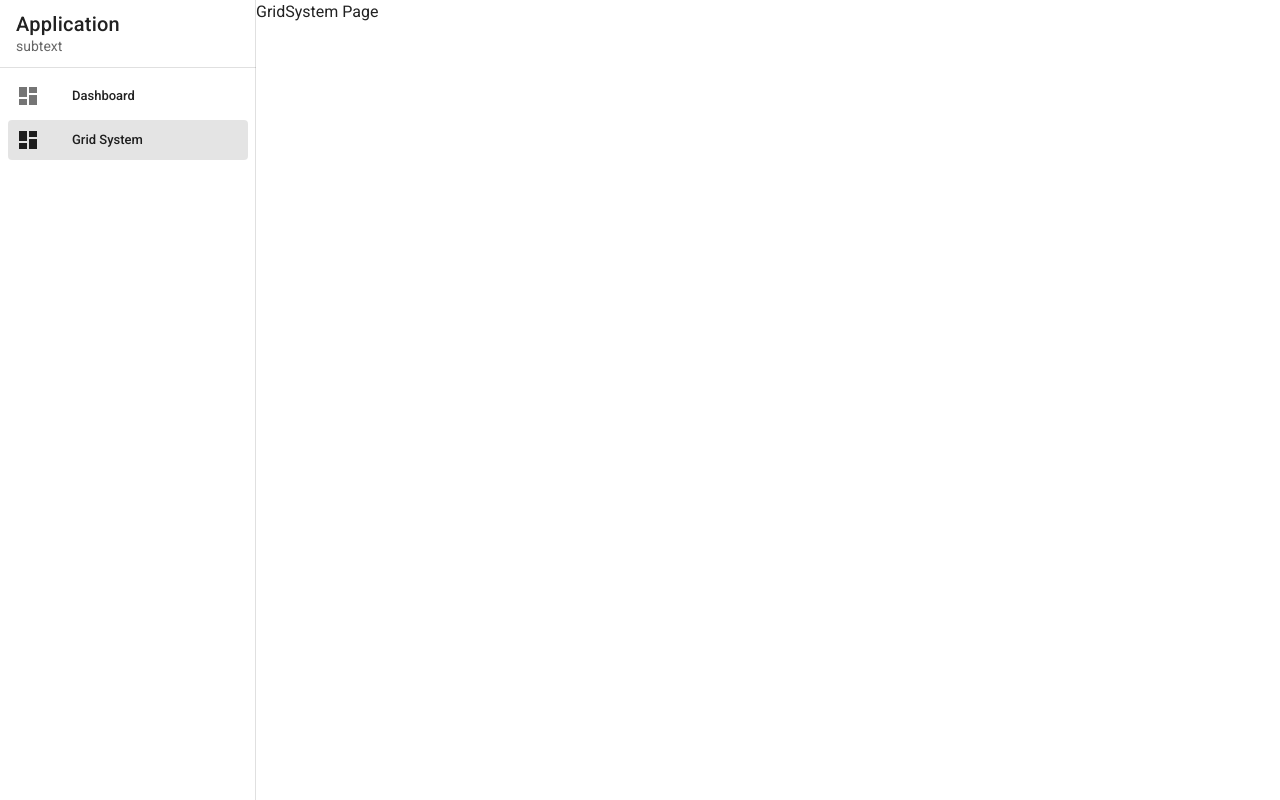
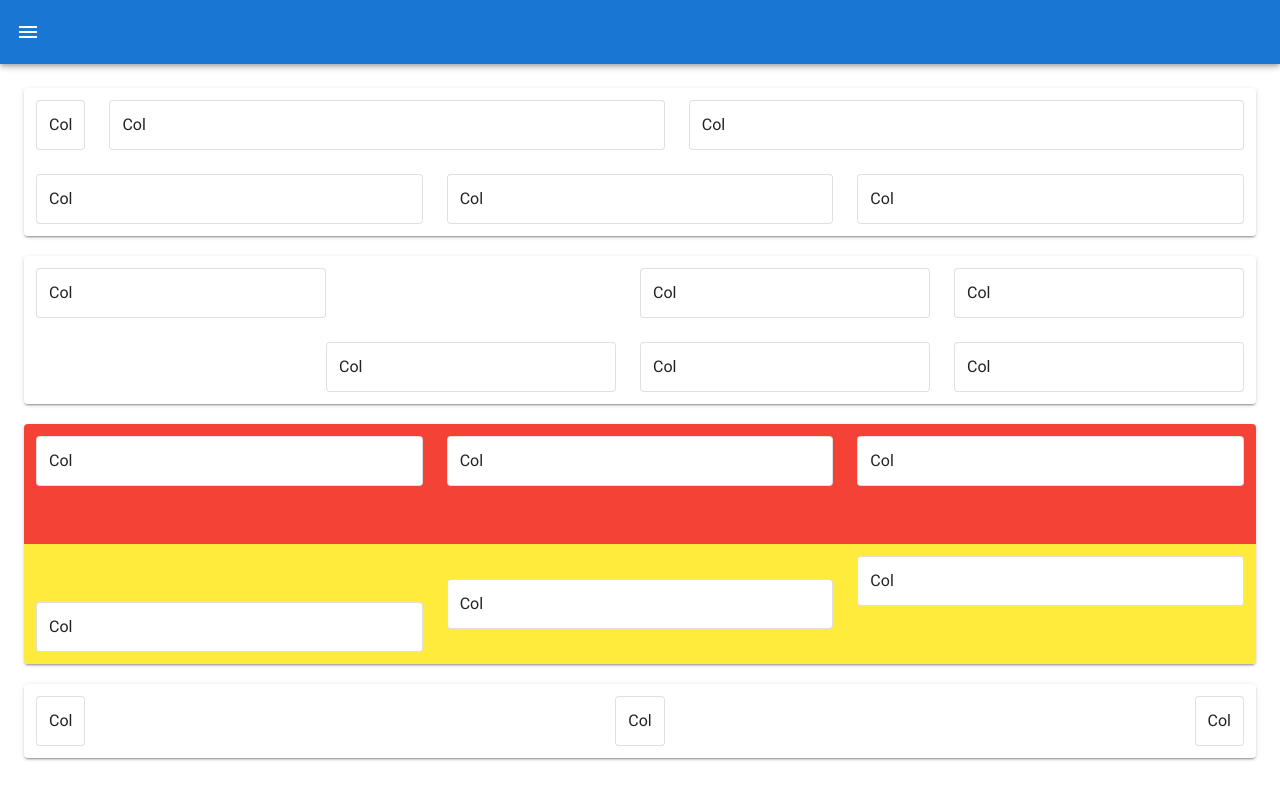
Before and after one commit to zeroam/vue_tutorial, a Vue app in the folder vuetify-admin-template/: page /grid-system in a window 1280 px wide. Built offline with nearby package versions, Linux system fonts and the light colour scheme.

Commit message:
vue-admin-template: Grid System

```diff
--- a/vuetify-admin-template/src/App.vue
+++ b/vuetify-admin-template/src/App.vue
@@ -1,6 +1,17 @@
 <template>
   <v-app>
-    <v-navigation-drawer app>
+    <v-app-bar
+      app
+      color="primary"
+      dark
+    >
+      <v-app-bar-nav-icon @click="drawer = !drawer" />
+      <v-spacer />
+    </v-app-bar>
+    <v-navigation-drawer
+      v-model="drawer"
+      app
+    >
       <v-list-item>
         <v-list-item-content>
           <v-list-item-title class="text-h6">
@@ -34,7 +45,9 @@
     </v-navigation-drawer>
 
     <v-main>
-      <router-view />
+      <v-container fluid>
+        <router-view />
+      </v-container>
     </v-main>
   </v-app>
 </template>
@@ -44,11 +57,13 @@ export default {
   name: "App",
 
   data: () => ({
+    drawer: false,
     items: [
       { title: "Dashboard", icon: "mdi-view-dashboard", to: "/" },
       { title: "Grid System", icon: "mdi-view-dashboard", to: "/grid-system" },
+      { title: "Grid List Page", icon: "mdi-view-dashboard", to: "/grid-list-page" }
     ],
-    right: null,
-  }),
+    right: null
+  })
 };
 </script>
--- a/vuetify-admin-template/src/router/index.js
+++ b/vuetify-admin-template/src/router/index.js
@@ -2,6 +2,7 @@ import Vue from 'vue'
 import VueRouter from 'vue-router'
 import Dashboard from '@/views/Dashboard'
 import GridSystem from '@/views/GridSystem'
+import GridListPage from '@/views/GridListPage'
 
 Vue.use(VueRouter)
 
@@ -16,6 +17,11 @@ const routes = [
     name: 'GridSystem',
     component: GridSystem,
   },
+  {
+    path: '/grid-list-page',
+    name: 'GridListPage',
+    component: GridListPage,
+  },
 ]
 
 const router = new VueRouter({
--- a/vuetify-admin-template/src/views/Dashboard.vue
+++ b/vuetify-admin-template/src/views/Dashboard.vue
@@ -1,7 +1,11 @@
 <template>
-  <div>
-    Dashboard Page
-  </div>
+  <v-container
+    fluid
+  >
+    <v-card class="pa-3">
+      Dashboard
+    </v-card>
+  </v-container>
 </template>
 <script>
 export default {
--- /dev/null
+++ b/vuetify-admin-template/src/views/GridListPage.vue
@@ -0,0 +1,11 @@
+<template>
+  <div />
+</template>
+<script>
+export default {
+
+}
+</script>
+<style lang="">
+
+</style>
--- a/vuetify-admin-template/src/views/GridSystem.vue
+++ b/vuetify-admin-template/src/views/GridSystem.vue
@@ -1,13 +1,214 @@
 <template>
-  <div>
-    GridSystem Page
-  </div>
+  <v-container fluid>
+    <v-card class="pa-3">
+      <v-row>
+        <v-col cols="auto">
+          <v-card
+            class="pa-3"
+            outlined
+          >
+            Col
+          </v-card>
+        </v-col>
+        <v-col>
+          <v-card
+            class="pa-3"
+            outlined
+          >
+            Col
+          </v-card>
+        </v-col>
+        <v-col>
+          <v-card
+            class="pa-3"
+            outlined
+          >
+            Col
+          </v-card>
+        </v-col>
+      </v-row>
+      <v-row>
+        <v-col>
+          <v-card
+            class="pa-3"
+            outlined
+          >
+            Col
+          </v-card>
+        </v-col>
+        <v-col>
+          <v-card
+            class="pa-3"
+            outlined
+          >
+            Col
+          </v-card>
+        </v-col>
+        <v-col>
+          <v-card
+            class="pa-3"
+            outlined
+          >
+            Col
+          </v-card>
+        </v-col>
+      </v-row>
+    </v-card>
+    <v-card class="mt-5 pa-3">
+      <v-row>
+        <v-col>
+          <v-card
+            class="pa-3"
+            outlined
+          >
+            Col
+          </v-card>
+        </v-col>
+        <v-spacer />
+        <v-col>
+          <v-card
+            class="pa-3"
+            outlined
+          >
+            Col
+          </v-card>
+        </v-col>
+        <v-col>
+          <v-card
+            class="pa-3"
+            outlined
+          >
+            Col
+          </v-card>
+        </v-col>
+      </v-row>
+      <v-row>
+        <v-spacer />
+        <v-col>
+          <v-card
+            class="pa-3"
+            outlined
+          >
+            Col
+          </v-card>
+        </v-col>
+        <v-col>
+          <v-card
+            class="pa-3"
+            outlined
+          >
+            Col
+          </v-card>
+        </v-col>
+        <v-col>
+          <v-card
+            class="pa-3"
+            outlined
+          >
+            Col
+          </v-card>
+        </v-col>
+      </v-row>
+    </v-card>
+    <v-card class="mt-5 pa-3">
+      <v-row
+        :style="{height: '120px'}"
+        class="red"
+        align="start"
+      >
+        <v-col>
+          <v-card
+            class="pa-3"
+            outlined
+          >
+            Col
+          </v-card>
+        </v-col>
+        <v-col>
+          <v-card
+            class="pa-3"
+            outlined
+          >
+            Col
+          </v-card>
+        </v-col>
+        <v-col>
+          <v-card
+            class="pa-3"
+            outlined
+          >
+            Col
+          </v-card>
+        </v-col>
+      </v-row>
+      <v-row
+        :style="{height: '120px'}"
+        class="yellow"
+        align="end"
+      >
+        <v-col>
+          <v-card
+            class="pa-3"
+            outlined
+          >
+            Col
+          </v-card>
+        </v-col>
+        <v-col
+          align-self="center"
+        >
+          <v-card
+            class="pa-3"
+            outlined
+          >
+            Col
+          </v-card>
+        </v-col>
+        <v-col
+          align-self="start"
+        >
+          <v-card
+            class="pa-3"
+            outlined
+          >
+            Col
+          </v-card>
+        </v-col>
+      </v-row>
+    </v-card>
+    <v-card class="mt-5 pa-3">
+      <v-row
+        justify="space-between"
+      >
+        <v-col cols="auto">
+          <v-card
+            class="pa-3"
+            outlined
+          >
+            Col
+          </v-card>
+        </v-col>
+        <v-col cols="auto">
+          <v-card
+            class="pa-3"
+            outlined
+          >
+            Col
+          </v-card>
+        </v-col>
+        <v-col cols="auto">
+          <v-card
+            class="pa-3"
+            outlined
+          >
+            Col
+          </v-card>
+        </v-col>
+      </v-row>
+    </v-card>
+  </v-container>
 </template>
 <script>
-export default {
-
-}
+export default {};
 </script>
-<style lang="">
-
-</style>
+<style lang=""></style>
```
Also changed, not shown: vuetify-admin-template/src/components/HelloWorld.vue (deleted, +0 -151 lines), vuetify-admin-template/src/views/Home.vue (deleted, +0 -15 lines), vuetify-admin-template/.eslintrc.js.
